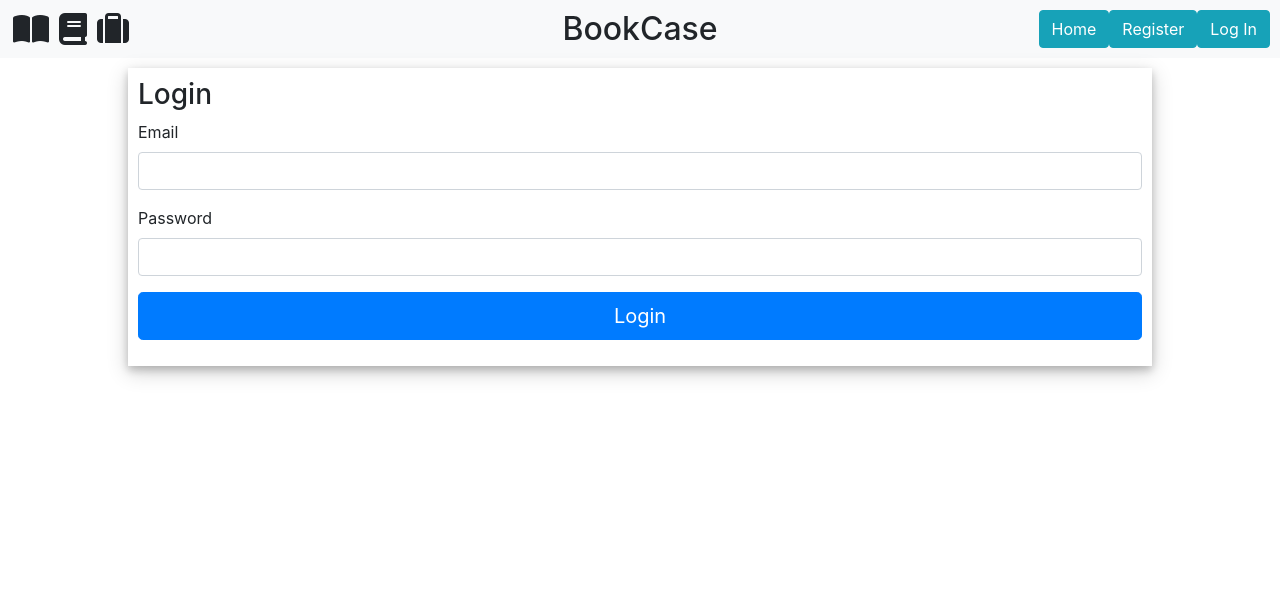
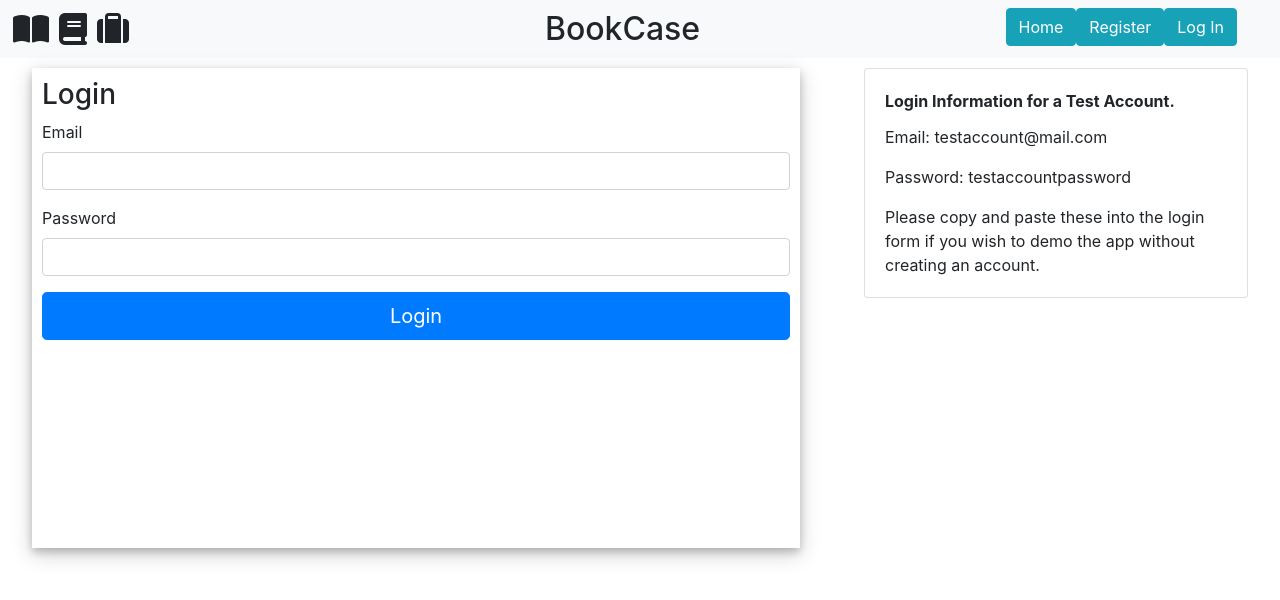
Before and after one commit to SAbbas2018/BookCase-Deployed, a React (Create React App) app in the folder client/: page /login in a window 1280 px wide. Shown: the top 600 px of the page. Built offline with nearby package versions, Linux system fonts and the light colour scheme; no server answers.

Commit message:
Added Test Demo Account

```diff
--- a/client/src/App.css
+++ b/client/src/App.css
@@ -6,7 +6,8 @@
   width: 80%;
 }
 .login-form {
-  width: 80%;
+  width: 60%;
+  height: 60vh;
   padding: 10px;
   box-shadow: 0 4px 8px 0 rgba(0, 0, 0, 0.2), 0 6px 20px 0 rgba(0, 0, 0, 0.19);
   margin: auto;
@@ -19,7 +20,16 @@
   margin: auto;
   margin-top: 10px;
 }
-
+.login-page {
+  display: flex;
+  flex-direction: row;
+}
+.test-acc-container {
+  width: 30%;
+  margin: auto;
+  margin-top: 10px;
+  font-size: 1rem;
+}
 input[type="text"]::placeholder {
   text-align: center;
 }
@@ -51,11 +61,18 @@ input[type="text"]::placeholder {
 }
 .auth-buttons {
   width: 33%;
+  margin-right: 35px;
+  display: flex;
+  flex-direction: column;
+  align-items: flex-end;
 }
 .welcome-header {
   text-align: center;
 }
-
+.TestAccount-Home {
+  width: 80%;
+  margin: auto;
+}
 /* Error Notice */
 .error-notice {
   width: 80%;
@@ -193,6 +210,7 @@ input[type="text"]::placeholder {
   .auth-buttons {
     width: 75%;
     margin: 3px auto 0 auto;
+    align-items: center;
   }
   .auth-nav {
     display: flex;
@@ -209,9 +227,16 @@ input[type="text"]::placeholder {
     margin: 6px 5px 3px 5px;
     width: 100%;
   }
+  .test-acc-container {
+    width: 40%;
+    margin: auto;
+    margin-top: 10px;
+    font-size: 0.5em;
+    height: ;
+  }
 }
 
-@media only screen and (min-width: 768px) {
+@media only screen and (min-width: 768px) and (max-width: 1000px) {
   .auth-nav {
     justify-content: flex-end;
     padding: 2px;
@@ -222,4 +247,10 @@ input[type="text"]::placeholder {
     margin: 6px 5px 3px 5px;
     width: 100%;
   }
+  .test-acc-container {
+    width: 40%;
+    margin: auto;
+    margin-top: 10px;
+    font-size: 0.5em;
+  }
 }
--- a/client/src/components/AuthOptions.js
+++ b/client/src/components/AuthOptions.js
@@ -2,6 +2,7 @@ import React, { useContext } from "react";
 import { useHistory } from "react-router-dom";
 import UserContext from "../context/UserContext";
 import { Link } from "react-router-dom";
+import { updateTestAcc } from "../testAccountUpdate.js";
 export default function AuthOptions() {
   const { userData, setUserData } = useContext(UserContext);
   const history = useHistory();
@@ -12,6 +13,7 @@ export default function AuthOptions() {
     history.push("/login");
   };
   const logout = () => {
+    updateTestAcc(userData);
     setUserData({ token: undefined, user: undefined });
     localStorage.setItem("auth-token", "");
   };
--- a/client/src/components/Home.js
+++ b/client/src/components/Home.js
@@ -3,6 +3,7 @@ import { useHistory } from "react-router-dom";
 import UserContext from "../context/UserContext";
 import LibraryClass from "./main/LibraryClass.js";
 import Wishlist from "./main/Wishlist.js";
+import TestAccount from "./main/TestAccount.js";
 // import Recommendation from "./main/Recommendation.js";
 import FunctionalRecommendations from "./main/FunctionalRecommendations";
 export default function Home() {
@@ -24,6 +25,9 @@ export default function Home() {
           </h3>
         </div>
       )}
+      {userData.user && userData.user.name === "Test Account" && (
+        <TestAccount />
+      )}
       {userData.user && (
         <div className="main-homepage-container">
           <div className="library">
--- a/client/src/components/Login.js
+++ b/client/src/components/Login.js
@@ -28,7 +28,7 @@ export default function Login() {
     }
   };
   return (
-    <div className="page">
+    <div className="login-page">
       {/* <h3 className="page-title">Login</h3> */}
       {errorM && (
         <ErrorNotice message={errorM} clearError={() => setError(undefined)} />
@@ -61,6 +61,19 @@ export default function Login() {
           />
         </div>
       </form>
+      <div className="card test-acc-container">
+        <article className="card-body">
+          <p className="card-title">
+            <strong>Login Information for a Test Account.</strong>
+          </p>
+          <p className="card-text">Email: testaccount@mail.com</p>
+          <p className="card-text">Password: testaccountpassword</p>
+          <p className="card-text">
+            Please copy and paste these into the login form if you wish to demo
+            the app without creating an account.
+          </p>
+        </article>
+      </div>
     </div>
   );
 }
--- a/client/src/components/main/LibraryClass.js
+++ b/client/src/components/main/LibraryClass.js
@@ -118,7 +118,7 @@ export default class LibraryClass extends Component {
               <input
                 id="library-add"
                 type="text"
-                placeholder="Book ISBN"
+                placeholder="Book ISBN-13"
                 className="form-control"
                 onChange={(e) => this.setIsbn(e.target.value)}
               />
--- /dev/null
+++ b/client/src/components/main/TestAccount.js
@@ -0,0 +1,26 @@
+import React from "react";
+
+export default function TestAccount() {
+  return (
+    <div className="TestAccount-Home">
+      <div>Welcome to the demo test account.</div>
+      <p>
+        There are four books that are already added to the library and wishlist
+        so that you may see what they look like with books added.
+      </p>
+      <p>
+        You may remove them from the lists by simply pressing the red x button.
+      </p>
+      <p>
+        The ISBN-13's for the four books are listed here if you would like to
+        try using them to see the app in action.
+      </p>
+      <ul>
+        <li>9781423134947 - Percy Jackson</li>
+        <li>9780679720225 - The Fall</li>
+        <li>9781781100233 - Prisoner of Azkaban</li>
+        <li>9781781100219 - Phlosopher's Stone</li>
+      </ul>
+    </div>
+  );
+}
--- a/client/src/components/main/Wishlist.js
+++ b/client/src/components/main/Wishlist.js
@@ -113,7 +113,7 @@ export default class Wishlist extends Component {
               <input
                 id="wishlist-add"
                 type="text"
-                placeholder="Book ISBN"
+                placeholder="Book ISBN-13"
                 className="form-control"
                 onChange={(e) => this.setIsbn(e.target.value)}
               />
--- /dev/null
+++ b/client/src/testAccountUpdate.js
@@ -0,0 +1,52 @@
+import Axios from "axios";
+
+export const updateTestAcc = async (userData) => {
+  if (userData.user.name === "Test Account") {
+    // Set library
+    const library = [
+      {
+        bookTitle:
+          "Percy Jackson and the Olympians, Book One: Lightning Thief, The (Movie Tie-In Edition)",
+        bookAuthor: "Rick Riordan",
+        bookImg:
+          "http://books.google.com/books/content?id=sAOJngEACAAJ&printsec=frontcover&img=1&zoom=5&source=gbs_api",
+      },
+      {
+        bookTitle: "The Fall",
+        bookAuthor: "Albert Camus",
+        bookImg:
+          "http://books.google.com/books/content?id=OqEOMA-X0EkC&printsec=frontcover&img=1&zoom=5&edge=curl&source=gbs_api",
+      },
+    ];
+    const wishlist = [
+      {
+        bookTitle: "Harry Potter and the Prisoner of Azkaban",
+        bookAuthor: "J.K. Rowling",
+        bookImg:
+          "http://books.google.com/books/content?id=wHlDzHnt6x0C&printsec=frontcover&img=1&zoom=5&source=gbs_api",
+        bookLink:
+          "http://books.google.com/books?id=wHlDzHnt6x0C&dq=isbn:9781781100233&hl=&cd=1&source=gbs_api",
+      },
+      {
+        bookTitle: "Harry Potter and the Philosopher's Stone",
+        bookAuthor: "J.K. Rowling",
+        bookImg:
+          "http://books.google.com/books/content?id=39iYWTb6n6cC&printsec=frontcover&img=1&zoom=5&source=gbs_api",
+        bookLink:
+          "http://books.google.com/books?id=39iYWTb6n6cC&dq=isbn:9781781100219&hl=&cd=1&source=gbs_api",
+      },
+    ];
+    try {
+      console.log("hey");
+      await Axios.post("/users/updateTestAcc", {
+        email: userData.user.email,
+        library,
+        wishlist,
+      });
+    } catch (error) {
+      if (error.response.data.message) {
+        console.log(error.response.data.message);
+      }
+    }
+  }
+};
```
Also changed, not shown: client/src/assets/main-background.jpg (added), 1 other file (tests, documents, lock files or other folders).
